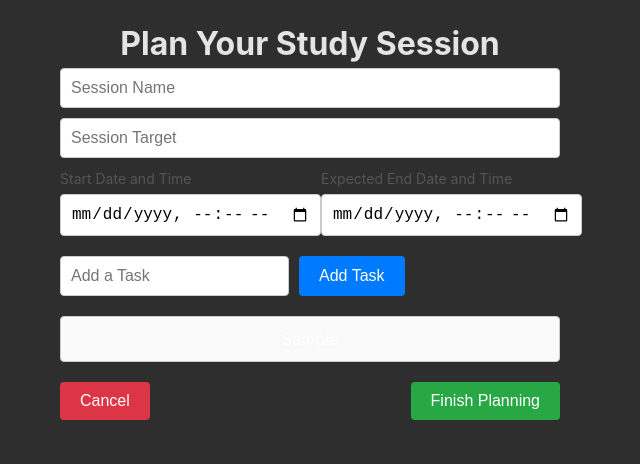
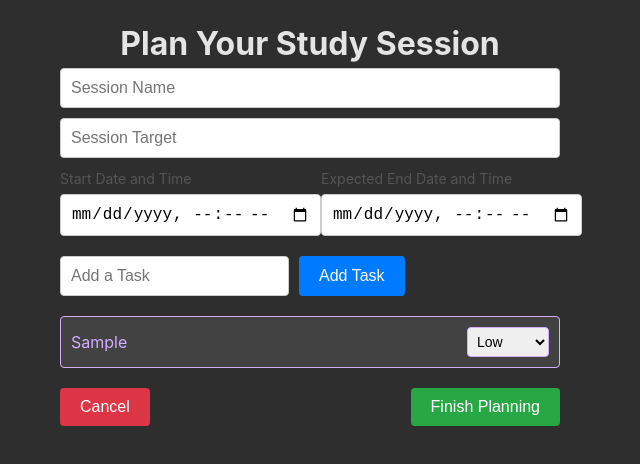
Before and after one commit to b-sass/FYP, a React (Vite) app: page /planning in a window 1280 px wide. Both pictures are taken after typing "Sample" into the empty fields and a click on the button "Add Task". Shown: the top 464 px of the page, without its empty margins (330-970 px from the left). Built offline with nearby package versions, Linux system fonts and the light colour scheme.

Commit message:
Added task priority to session planning.

```diff
--- a/src/components/session/Planning.tsx
+++ b/src/components/session/Planning.tsx
@@ -6,14 +6,20 @@ let Planning = () => {
   const [sessionTarget, setSessionTarget] = useState('');
   const [startDate, setStartDate] = useState('');
   const [endDate, setEndDate] = useState('');
-  const [tasks, setTasks] = useState<string[]>([]);
+  const [tasks, setTasks] = useState<{ name: string; priority: string }[]>([]);
   const [task, setTask] = useState('');
 
   const addTask = () => {
     if (task.trim()) {
-      setTasks([...tasks, task]);
+      setTasks([...tasks, { name: task, priority: 'Low' }]);
       setTask('');
     }
+  };
+
+  const updateTaskPriority = (index: number, priority: string) => {
+    const updatedTasks = [...tasks];
+    updatedTasks[index].priority = priority;
+    setTasks(updatedTasks);
   };
 
   const cancelPlanning = () => {
@@ -40,6 +46,7 @@ let Planning = () => {
   return (
     <div className={styles.container}>
       <h1>Plan Your Study Session</h1>
+
       <div className={styles.inputGroup}>
         <input
           type="text"
@@ -76,6 +83,7 @@ let Planning = () => {
           </div>
         </div>
       </div>
+
       <div className={styles.taskGroup}>
         <input
           type="text"
@@ -88,13 +96,24 @@ let Planning = () => {
           Add Task
         </button>
       </div>
+
       <ul className={styles.taskList}>
         {tasks.map((t, index) => (
           <li key={index} className={styles.taskItem}>
-            {t}
+            <span>{t.name}</span>
+            <select
+              value={t.priority}
+              onChange={(e) => updateTaskPriority(index, e.target.value)}
+              className={styles.priorityDropdown}
+            >
+              <option value="Low">Low</option>
+              <option value="Medium">Medium</option>
+              <option value="High">High</option>
+            </select>
           </li>
         ))}
       </ul>
+
       <div className={styles.buttonGroup}>
         <button onClick={cancelPlanning} className={styles.cancelButton}>
           Cancel
@@ -103,6 +122,7 @@ let Planning = () => {
           Finish Planning
         </button>
       </div>
+
     </div>
   );
 }
--- a/src/styles/login/loginContainer.module.css
+++ b/src/styles/login/loginContainer.module.css
@@ -17,6 +17,7 @@
 }
 
 .link {
+  cursor: pointer;
   text-decoration: none;
   color: white;
   font-size: 0.9rem;
--- a/src/styles/session/planning.module.css
+++ b/src/styles/session/planning.module.css
@@ -62,11 +62,22 @@
 }
 
 .taskItem {
+  display: flex;
+  align-items: center;
+  justify-content: space-between;
   padding: 10px;
-  background-color: #f9f9f9;
-  border: 1px solid #ccc;
+  background-color: var(--primary-two);
+  color: var(--tertiary);
+  border: 1px solid var(--tertiary);
   border-radius: 4px;
-  margin-bottom: 5px;
+  margin-bottom: 10px;
+}
+
+.priorityDropdown {
+  padding: 5px;
+  font-size: 14px;
+  border: 1px solid var(--tertiary);
+  border-radius: 4px;
 }
 
 .buttonGroup {
```
